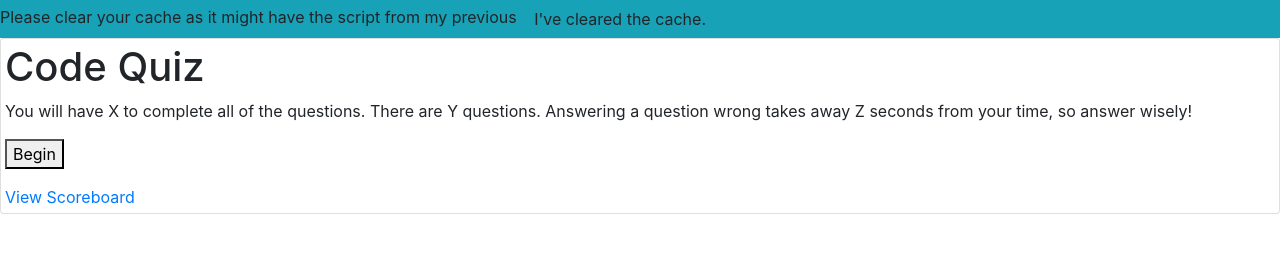
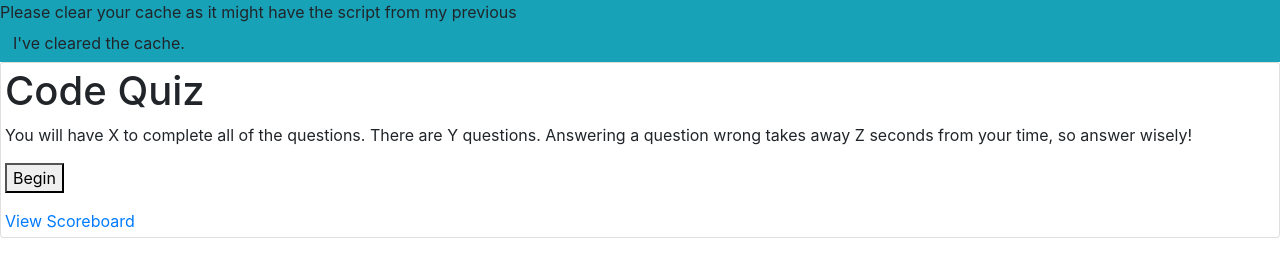
Before and after one commit to IvanZ-1-2-3-4/IvanZ-1-2-3-4.github.io, a plain HTML site: page index.html in a window 1280 px wide. Drawn offline with nearby package versions, Linux system fonts and the light colour scheme.

Commit message:
lazy commit message

```diff
--- a/index.html
+++ b/index.html
@@ -27,7 +27,7 @@
     </style>
 </head>
 <body>
-    <div class='bg-info' id="cache" style='display: block;'>Please clear your cache as it might have the script from my previous <button class="button btn" onclick='cacheBtn()'>I've cleared the cache.</button></div>
+    <div class='bg-info' id="cache" style='display: block;'>Please clear your cache as it might have the script from my previous <button class="btn d-block" onclick='cacheBtn()'>I've cleared the cache.</button></div>
     <p class="hide">DANGER</p>
     <div class="card p-1" id="begin" style='display: block;'>
         <h1>Code Quiz</h1>
```
